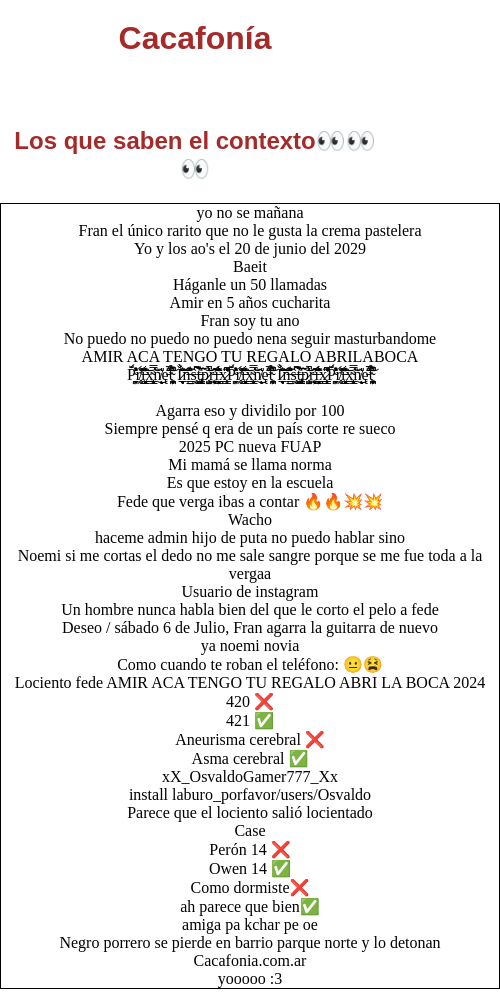
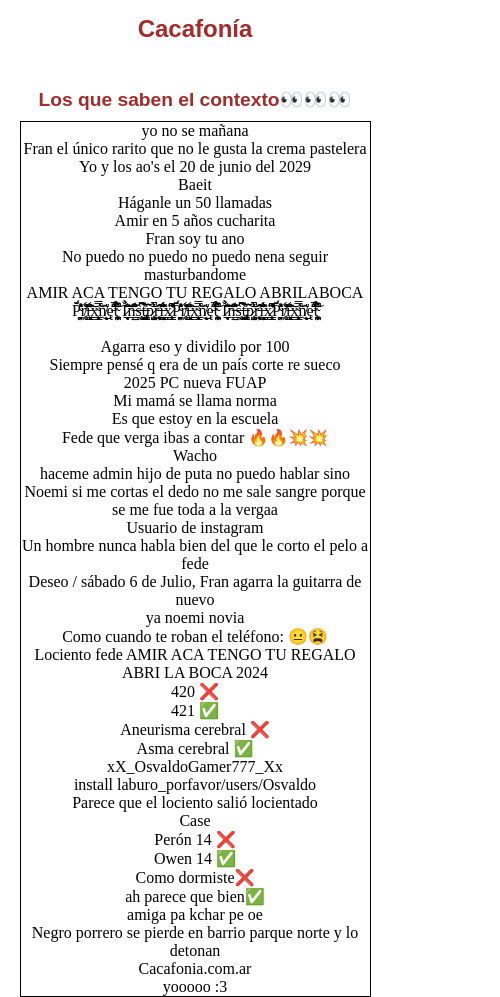
Before and after one commit to sun-tzu277/ccfonia, a plain HTML site: page index.html in a window 390 px wide. Shown: the whole page, 500 px wide, since content can reach past the window. Drawn offline with Linux system fonts and the light colour scheme.

Commit message:
adaptable now

```diff
--- a/style.css
+++ b/style.css
@@ -12,21 +12,39 @@ body {
     text-align: center;
     padding: 20px;
     font-family: Arial, Helvetica, sans-serif;
-    color: brown
+    color: brown;
 }
 
 .containerTitle {
     text-align: center;
     padding: 50px 0 0 0;
     font-family: Arial, Helvetica, sans-serif;
-    color: brown
+    color: brown;
 }
 
- #container {
+#container {
     color: rgb(2, 2, 2);
     text-align: center;
-    margin: 20px auto 20px;
+    margin: 20px auto;
     border: 1px solid black;
     width: 500px;
     height: fit-content;
- }
+}
+
+/* Adaptación para teléfonos */
+@media (max-width: 768px) {
+    #container {
+        width: 90%; /* Cambiamos el ancho para que ocupe el 90% del dispositivo */
+        margin: 10px auto; /* Ajustamos márgenes para mejor aspecto */
+    }
+
+    .title {
+        font-size: 1.5rem; /* Ajustamos el tamaño de fuente */
+        padding: 15px;
+    }
+
+    .containerTitle {
+        padding: 30px 0 0 0;
+        font-size: 1.2rem;
+    }
+}
```
